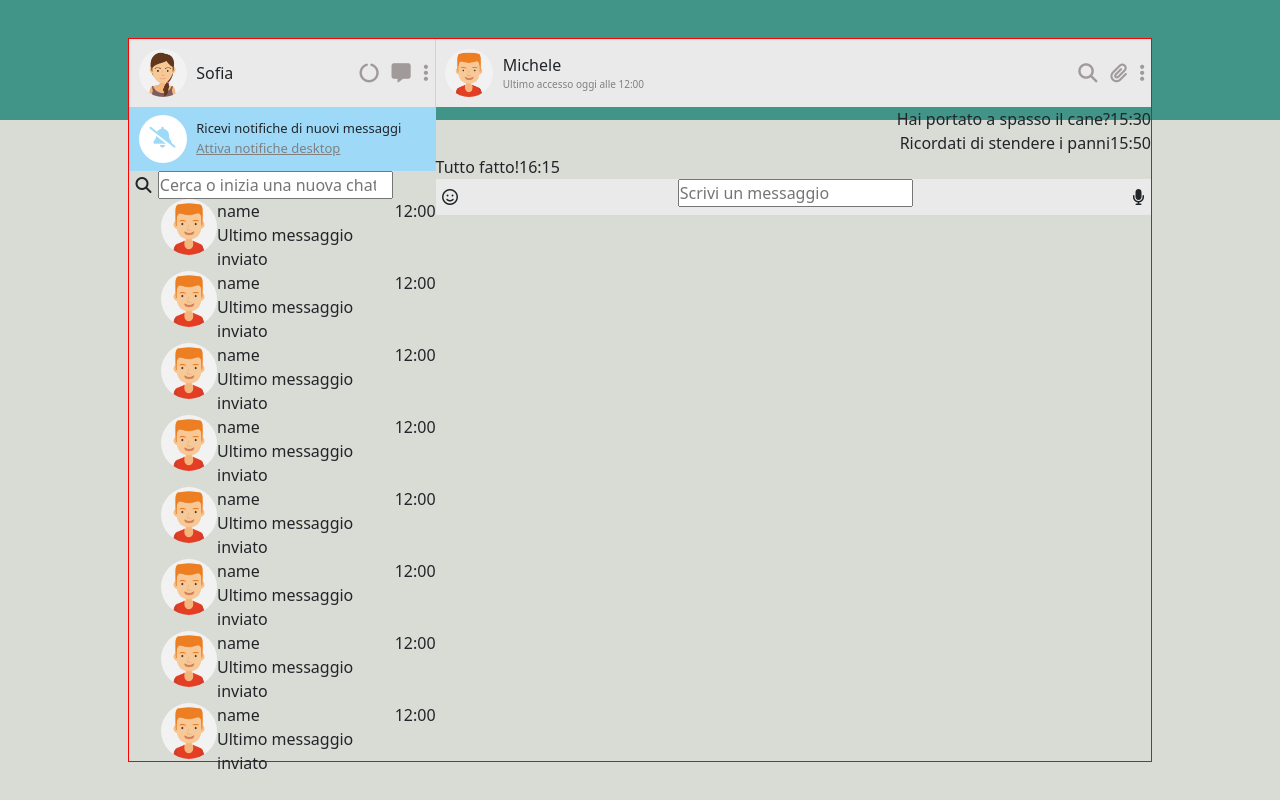
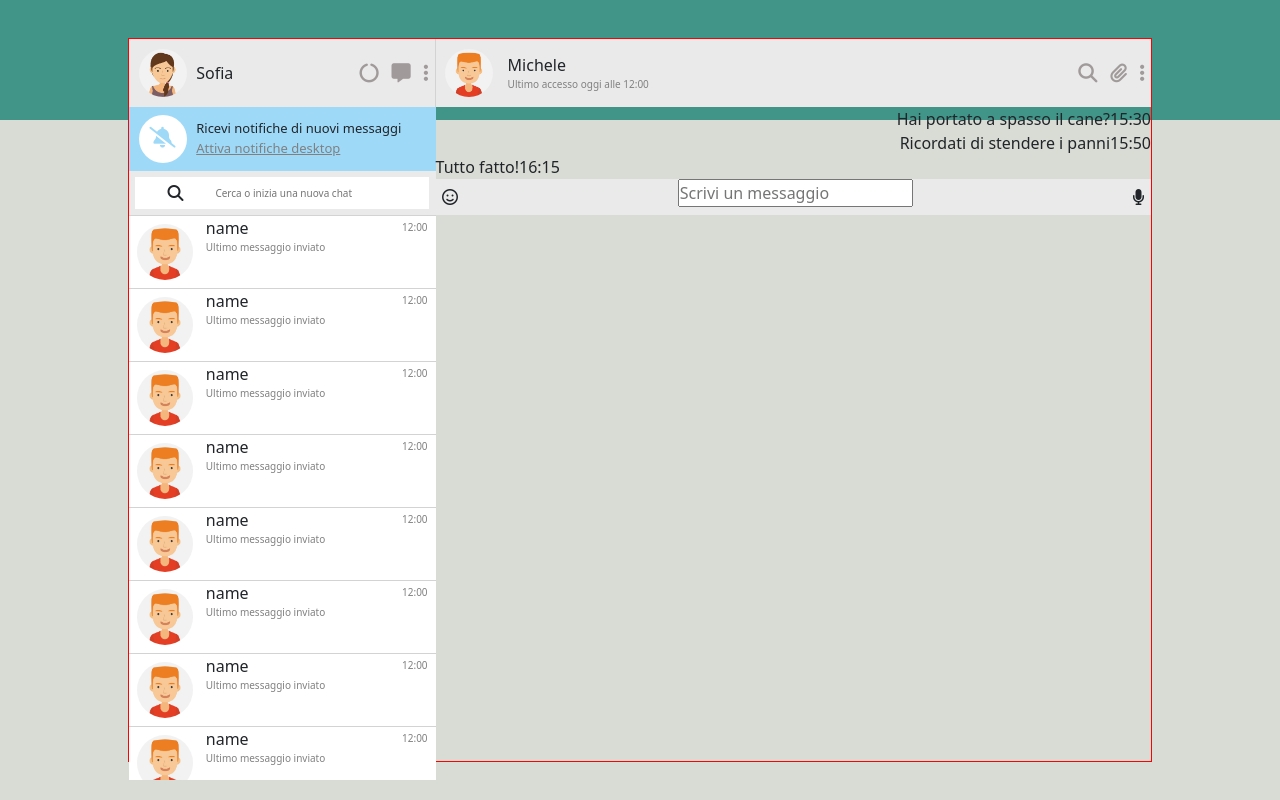
Before and after one commit to gluke0/vue-boolzapp, a plain HTML site: page index.html in a window 1280 px wide. Drawn offline with nearby package versions, Linux system fonts and the light colour scheme.

Commit message:
parte sinistra grafica

```diff
--- a/assets/css/style.css
+++ b/assets/css/style.css
@@ -27,6 +27,7 @@ ul{
 
 .big-img{
     width: 3.5rem;
+    margin: 0.5rem;
 }
 
 .back-view{
@@ -71,6 +72,50 @@ ul{
     color: grey;
 }
 
+#searcher{
+    padding: 0.4rem;
+    background-color: rgb(234, 234, 234);
+}
+
+.glass-search{
+    background-color: white;
+    padding: .5rem 2rem .5rem 2rem;
+    margin: 0;
+}
+
+#search{
+    width: 100%;
+    height: 2rem;
+    border: none;
+    font-size: x-small;
+}
+
+#contacts{
+    height: 35.31rem;
+    margin: 0;
+    padding: 0;
+    overflow-y: scroll;
+}
+
+.contacts-list{
+    padding: 0;
+    background-color: white;
+}
+
+.info{
+    width: 100%;
+    margin-left: .3rem;
+}
+
+.small-text-grey{
+    font-size: x-small;
+    color: grey;
+}
+
+.top-border{
+    border-top: 1px solid lightgray;
+}
+
 #right{
     width: 70%;
 }
@@ -78,8 +123,3 @@ ul{
 .friend{
     width: 100%;
 }
-
-.lasttime{
-    font-size: x-small;
-    color: grey;
-}
--- a/index.html
+++ b/index.html
@@ -56,27 +56,27 @@
                     </div>
                 </div>
 
-                <div>
-                    <form action="#" class="d-flex">
+                <div id="searcher">
+                    <form action="#" class="d-flex align-items-center">
                         <label for="search">
-                            <i class="fa-solid fa-magnifying-glass pointer"></i>
+                            <i class="fa-solid fa-magnifying-glass pointer glass-search"></i>
                         </label>
                         <input type="search" name="search" id="search" placeholder="Cerca o inizia una nuova chat">
                     </form>
                 </div>
 
-                <div class="contacts">
-                    <ul>
+                <div id="contacts">
+                    <ul class="contacts-list">
                         <li v-for="(contact, index) in contacts">
-                            <div class="d-flex justify-content-between">
+                            <div class="d-flex justify-content-between top-border">
                                 <div>
                                     <img src="./assets/img/avatar_1.jpg" :alt="'profile photo'" class="rounded-circle big-img">
                                 </div>
-                                <div>
+                                <div class="info">
                                     <div> name</div>
-                                    <div>Ultimo messaggio inviato</div>
+                                    <div class="small-text-grey">Ultimo messaggio inviato</div>
                                 </div>
-                                <div>12:00</div>
+                                <div class="small-text-grey me-2 mt-1">12:00</div>
                             </div>
                         </li>
                     </ul>
@@ -93,7 +93,7 @@
                         </div>
                         <div class="info d-flex align-items-center flex-wrap">
                             <div class="friend">Michele</div>
-                            <div class="lasttime"> Ultimo accesso oggi alle 12:00 </div>
+                            <div class="small-text-grey"> Ultimo accesso oggi alle 12:00 </div>
                         </div>
                     </div>
                     <div class="d-flex align-items-center">
```
